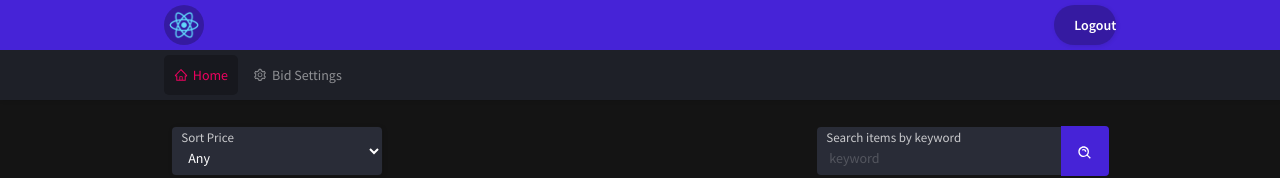
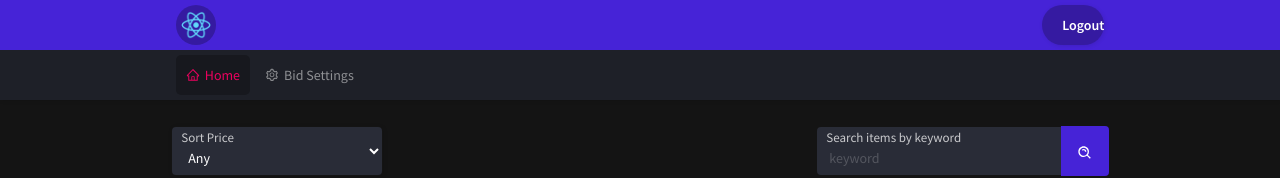
Before and after one commit to kofi-dalvik/auction, a React (Create React App) app: page /home in a window 1280 px wide. Shown: the top 178 px of the page. Built offline with nearby package versions, Linux system fonts and the light colour scheme; no server answers.

Commit message:
added padding

```diff
--- a/src/components/layouts/Header.js
+++ b/src/components/layouts/Header.js
@@ -24,7 +24,7 @@ function Header() {
 
     return (
         <header className="app-header elevation">
-            <div className="top-bar elevation">
+            <div className="top-bar elevation pl-3 pr-3">
                 <BoxedContent className="content">
                     <div className="logo">
                         <img src="/logo512.png" alt="Logo"/>
@@ -38,7 +38,7 @@ function Header() {
                 </BoxedContent>
             </div>
 
-            <div className="bottom-bar">
+            <div className="bottom-bar pl-3 pr-3">
                 <BoxedContent className="v-stretch content">
                     <NavLink to={routes.home} activeClassName="active">
                         <AiOutlineHome className="icon" /> Home
```
